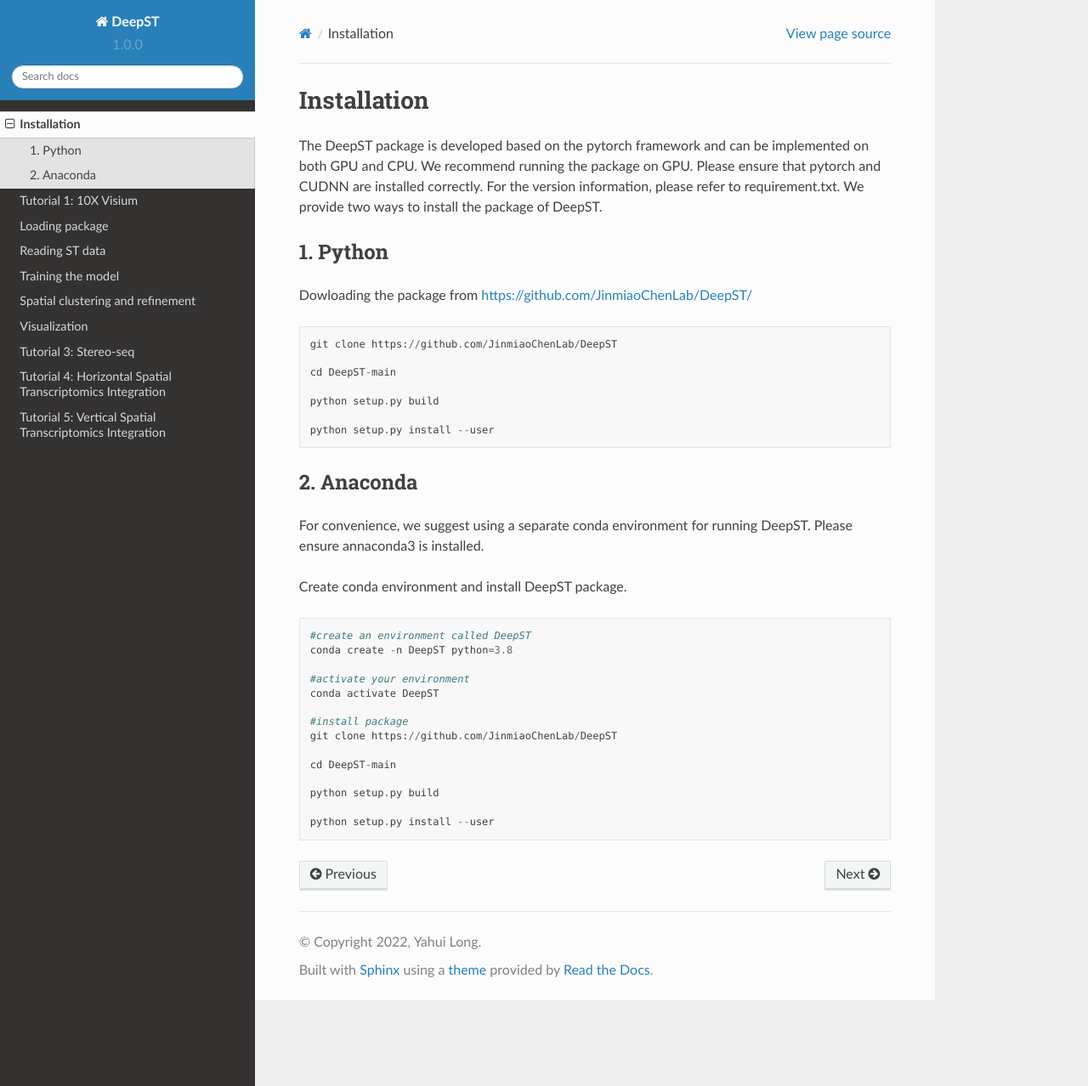
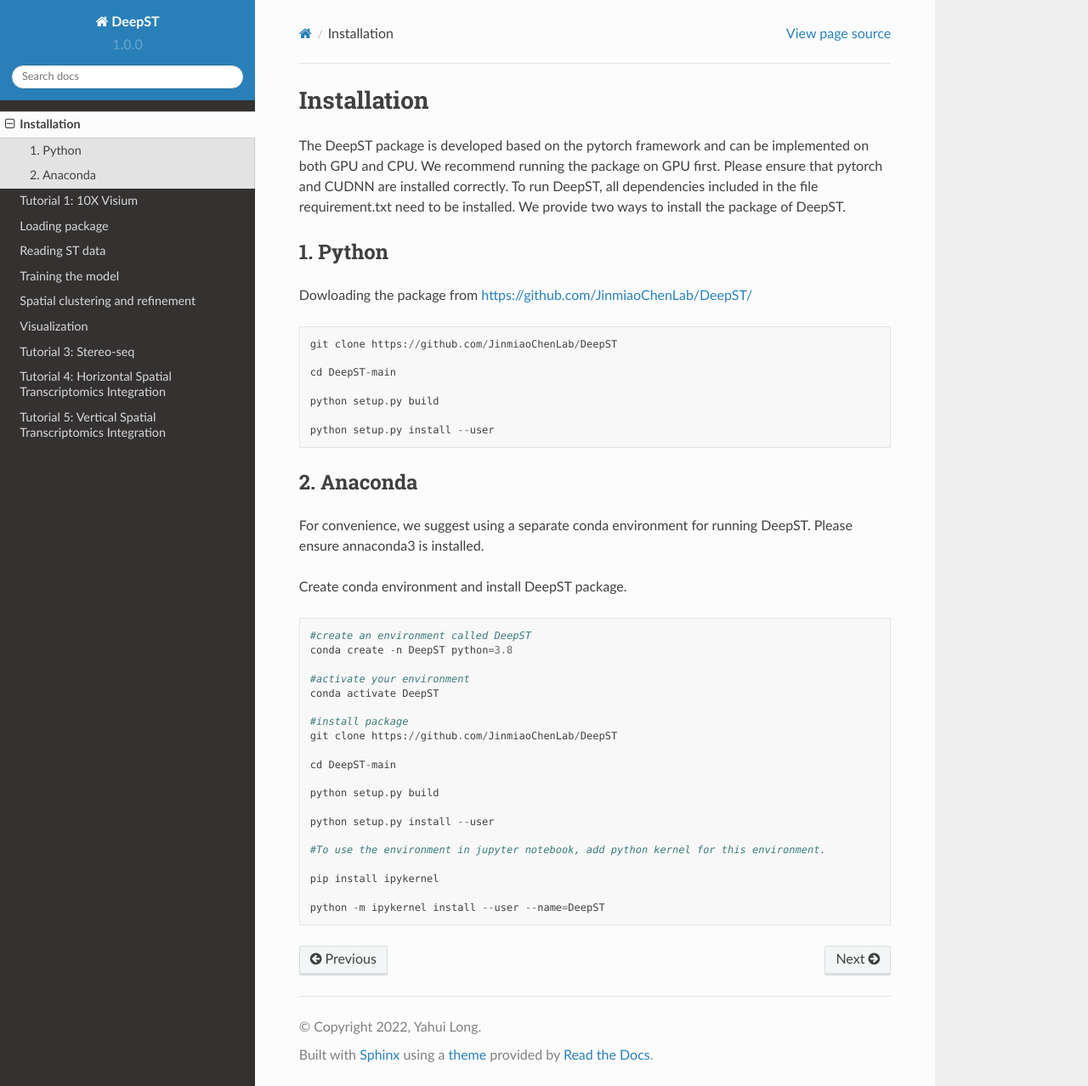
Before and after one commit to JinmiaoChenLab/GraphST_Tutorials, a Sphinx documentation site: the page built from docs/source/Installation.rst, in a window 1280 px wide and 1278 px high. Shown: the whole window at 85% size. Built offline with Sphinx 7.4.7 and the Read the Docs theme 2.0.0, drawn with Linux system fonts in a browser that asks for light colours; pages that are not in the unit, such as notebooks, are missing from menus.

Commit message:
Update Installation.rst

```diff
--- a/docs/source/Installation.rst
+++ b/docs/source/Installation.rst
@@ -7,7 +7,7 @@
 ============
 
 The DeepST package is developed based on the pytorch framework and can be implemented on both GPU and CPU.
-We recommend running the package on GPU. Please ensure that pytorch and CUDNN are installed correctly. For the version information, please refer to requirement.txt. We provide two ways to install the package of DeepST.
+We recommend running the package on GPU first. Please ensure that pytorch and CUDNN are installed correctly. To run DeepST, all dependencies included in the file requirement.txt need to be installed. We provide two ways to install the package of DeepST.
 
 1. Python
 ---------------------
@@ -46,3 +46,9 @@
    python setup.py build
 
    python setup.py install --user
+
+   #To use the environment in jupyter notebook, add python kernel for this environment.
+
+   pip install ipykernel
+
+   python -m ipykernel install --user --name=DeepST
```
